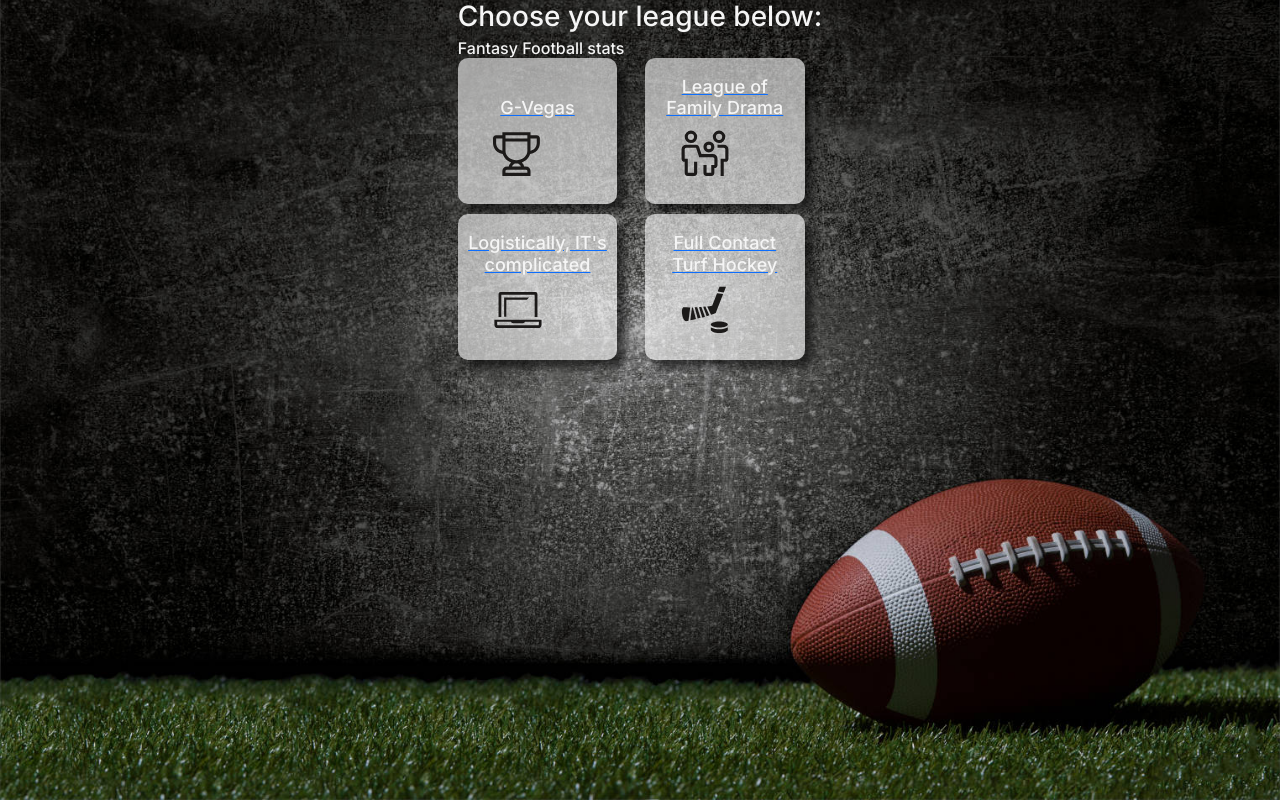
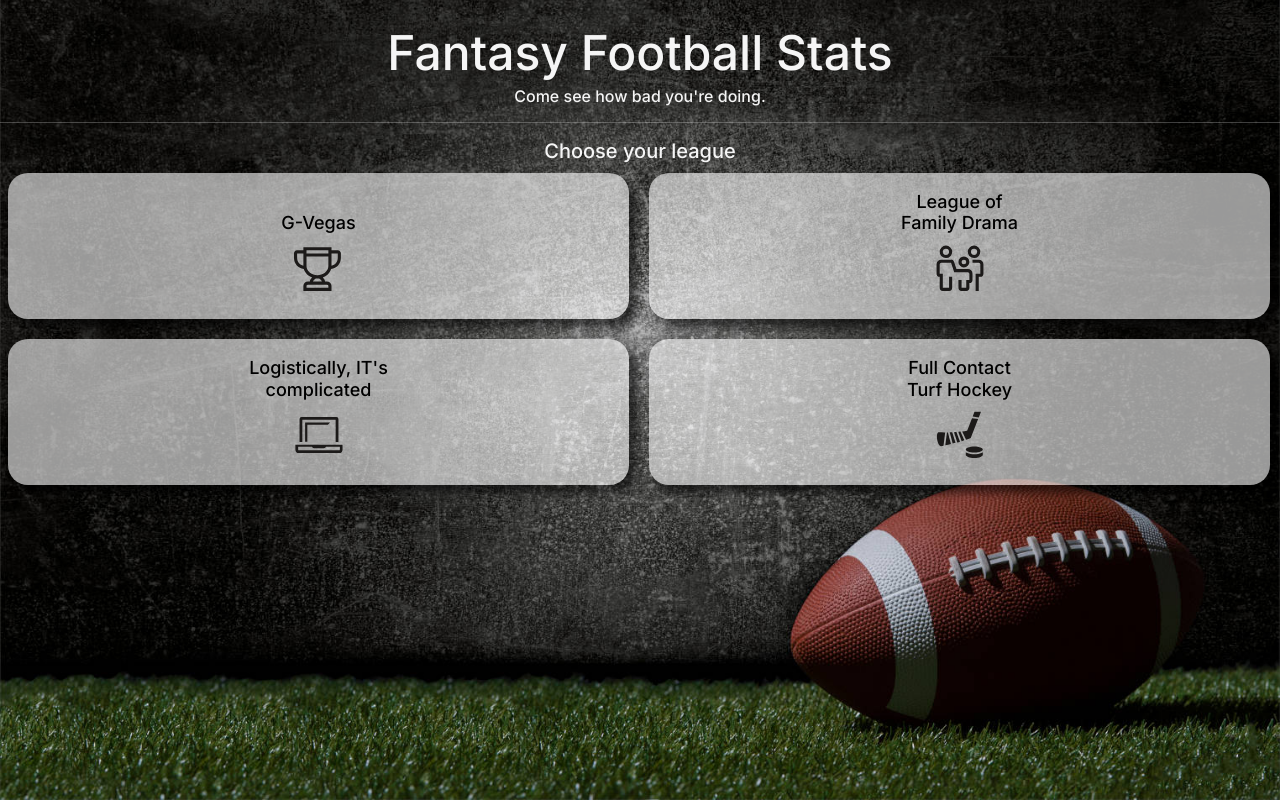
Before and after one commit to CarolinaGuy89/gvl-ff-nextjs, a Next.js app: page / in a window 1280 px wide. Built offline with nearby package versions, Linux system fonts and the light colour scheme.

Commit message:
CSS updates
closes #13

```diff
--- a/app/[slug]/draft/page.jsx
+++ b/app/[slug]/draft/page.jsx
@@ -19,8 +19,8 @@ export default function Home({ params }) {
       <section className="pageTitle">
         <h1>{labelsMap[params.slug]}<br /></h1>
         <MenuButton slug={[params.slug]} />
+        <h6>Fantasy Football stats</h6>
       </section>
-      <h6>Fantasy Football stats</h6>
       <hr />
 
       <section>
--- a/app/[slug]/home/page.jsx
+++ b/app/[slug]/home/page.jsx
@@ -21,9 +21,9 @@ export default function LeagueOverview({ params }) {
       <section className="pageTitle">
         <h1>{labelsMap[params.slug]}<br /></h1>
         <MenuButton slug={[params.slug]} />
+        <h6>Fantasy Football stats</h6>
+      </section>
 
-      </section>
-      <h6>Fantasy Football stats</h6>
       <hr />
 
       <section>
--- a/app/[slug]/matchup/page.jsx
+++ b/app/[slug]/matchup/page.jsx
@@ -18,8 +18,9 @@ export default function Home({ params }) {
       <section className="pageTitle">
         <h1>{labelsMap[params.slug]}<br /></h1>
         <MenuButton slug={[params.slug]} />
+        <h6>Fantasy Football stats</h6>
       </section>
-      <h6>Fantasy Football stats</h6>
+
       <hr />
 
       <section>
--- a/app/[slug]/rules/page.jsx
+++ b/app/[slug]/rules/page.jsx
@@ -19,8 +19,9 @@ export default function Home({ params }) {
       <section className="pageTitle">
         <h1>{labelsMap[params.slug]}<br /></h1>
         <MenuButton slug={[params.slug]} />
+        <h6>Fantasy Football stats</h6>
       </section>
-      <h6>Fantasy Football stats</h6>
+
       <hr />
 
       <section>
--- a/app/components/Navbar.jsx
+++ b/app/components/Navbar.jsx
@@ -11,13 +11,13 @@ export default function MenuButton(params) {
     console.log("slug: ",params)
     return (
     <section className="menu-bar">
-        <Button variant="primary" onClick={handleShow}>Menu &#9776;</Button>
+        <Button variant="primary" onClick={handleShow}>&#9776;</Button>
         <Offcanvas show={show} placement='end' onHide={handleClose}>
           <Offcanvas.Header closeButton>
-            <Offcanvas.Title>Menu:</Offcanvas.Title>
+            <Offcanvas.Title >Menu:</Offcanvas.Title>
           </Offcanvas.Header>
           <Offcanvas.Body>
-            <Nav defaultActiveKey="/home" className="flex-column">
+            <Nav defaultActiveKey="/home" className="menuOverlay">
               <Nav.Link href={`/${params.slug[0]}/home`}>Home</Nav.Link >
               <Nav.Link href={`/${params.slug[0]}/matchup`}>Weekly Matchup</Nav.Link>
               <Nav.Link href={`/${params.slug[0]}/team`}>My Team</Nav.Link>
--- a/app/globals.css
+++ b/app/globals.css
@@ -30,6 +30,7 @@ p {
 body {
   line-height: 1.5;
   -webkit-font-smoothing: antialiased;
+  width: 100%;
 }
 /*
   5. Improve media defaults
@@ -70,7 +71,7 @@ p, h1, h2, h3, h4, h5, h6 {
 }
 
 h1 {
-  font-size: 28px;
+  font-size: calc(1.4rem + 2vw);
   margin-bottom: 0%;
 }
 
@@ -85,6 +86,11 @@ h4 {
   margin-block-end: -15px;
   padding-top: 1em;
   font-size: 18px;
+  color: black;
+  display: flex;
+  justify-content: center;
+  align-content: start;
+  flex-wrap: wrap;
 }
 
 h6 {
@@ -99,7 +105,6 @@ p.toolTip {
 body {
   color: whitesmoke;
   margin: 0px;
-  display: flex;
   justify-content: center;
   }
 
@@ -137,31 +142,56 @@ tr:nth-child(even) {
   background-color:rgba(0, 0, 0, 0);
   display: grid;
   grid-template-columns: 1fr 1fr;
-  grid-gap: 10px;
+  grid-gap: 20px;
   text-align: center;
-  color: black;
+  justify-content: space-around;
+  margin-left: 8px;
+  margin-right: 10px;
+}
+
+.selectLeague a {
+  text-decoration: none;
 }
 
 .leagueCard {
   background-color: rgba(255, 255, 255, .6);
-  border-radius: 10px;
+  border-radius: 20px;
   box-shadow: .5rem .5rem .5rem #00000090;
-  width: 90%;
+  width: 100%;
 }
 
-.leagueCard.link {
-  width: 20%;
+.leagueCard img {
+  align-self: end;
+  display: inline;
 }
+
+
 
 .chartStandings {
   margin-left: auto;
   margin-right: auto;
 }
 
+/************************
+*
+*   Site Title
+*
+************************/
+
+.siteTitle {
+  text-align: center;
+}
+
 .pageTitle {
   display: grid;
-  grid-template-columns: 1fr 1fr;
-  grid-gap: 10px;
+  grid-template-columns: 2fr 1fr;
+  column-gap: 10px;
+  margin-left: 5px;
+  row-gap: 0px;
+}
+
+.MenuButtonText {
+  font-size: 12px;
 }
 
 .menu-bar {
@@ -188,3 +218,7 @@ tr:nth-child(even) {
   color: black;
   font-weight: bold;
 }
+
+.menuOverlay {
+  max-width: 50%;
+}
--- a/app/page.jsx
+++ b/app/page.jsx
@@ -8,10 +8,17 @@ export default function Home({ params }) {
   return (
 
     <main>
+      <section className="siteTitle">
+        <br/>
+        <h1>Fantasy Football Stats<br /></h1>
+        <h6>Come see how bad you're doing.</h6>
+        <hr />
+      </section>
+
       <section>
-        <h1>Choose your league below:<br /></h1>
-        <h6>Fantasy Football stats</h6>
+        <h2 className="chartTitle">Choose your league</h2>
       </section>
+
       <section className="selectLeague">
         <Link href="gvl/home">
           <div className="leagueCard">
```
